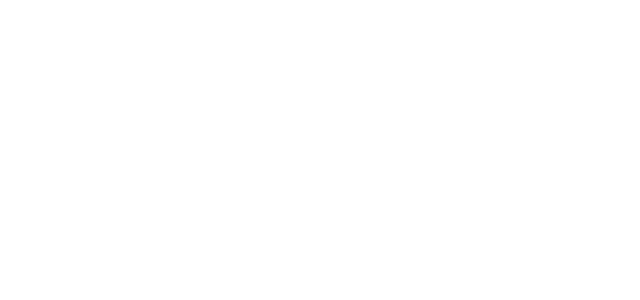
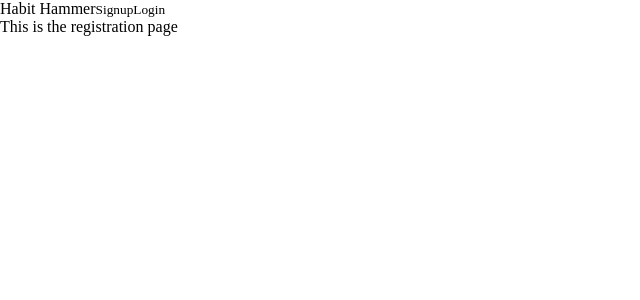
Before and after one commit to Clarkson9/habit-hammer, a React (Create React App) app: page /signup in a window 1280 px wide. Before the commit this address had no page. Shown: the top 300 px of the page, without its empty margins (0-640 px from the left). Built offline with nearby package versions, Linux system fonts and the light colour scheme.

Commit message:
change registration url endpoint and component to Signup

```diff
--- a/src/App.js
+++ b/src/App.js
@@ -5,7 +5,7 @@ import { BrowserRouter, Route, Routes } from "react-router-dom";
 // Pages and components
 import Header from "./components/Header/Header.js";
 import Home from "./pages/Home/Home.js";
-import Register from "./pages/Register/Register.js";
+import Signup from "./pages/Signup/Signup.js";
 import Login from "./pages/Login/Login.js";
 import HabitList from "./pages/HabitList/HabitList.js";
 
@@ -15,7 +15,7 @@ function App() {
 			<Header />
 			<Routes>
 				<Route path="/" element={<Home />} />
-				<Route path="/register" element={<Register />} />
+				<Route path="/signup" element={<Signup />} />
 				<Route path="/login" element={<Login />} />
 				<Route path="/list" element={<HabitList />} />
 			</Routes>
--- a/src/components/Header/Header.js
+++ b/src/components/Header/Header.js
@@ -1,7 +1,31 @@
 import "./Header.scss";
 
+import { Link, useNavigate } from "react-router-dom";
+
 const Header = () => {
-	return <></>;
+	let navigate = useNavigate();
+
+	const handleNavigate = (endpoint) => {
+		navigate(endpoint);
+	};
+
+	return (
+		<div className="header">
+			<Link to="/">Habit Hammer</Link>
+			<button
+				type="button"
+				className="button"
+				onClick={() => handleNavigate("/signup")}>
+				<p className="button__text">Signup</p>
+			</button>
+			<button
+				type="button"
+				className="button"
+				onClick={() => handleNavigate("/login")}>
+				<p className="button__text">Login</p>
+			</button>
+		</div>
+	);
 };
 
 export default Header;
--- a/src/pages/Register/Register.js
+++ /dev/null
@@ -1,7 +0,0 @@
-import "./Register.scss";
-
-const Register = () => {
-	return <>This is the registration page</>;
-};
-
-export default Register;
--- /dev/null
+++ b/src/pages/Signup/Signup.js
@@ -0,0 +1,7 @@
+import "./Signup.scss";
+
+const Signup = () => {
+	return <>This is the registration page</>;
+};
+
+export default Signup;
```
Also changed, not shown: src/pages/Signup/Signup.scss (added).
